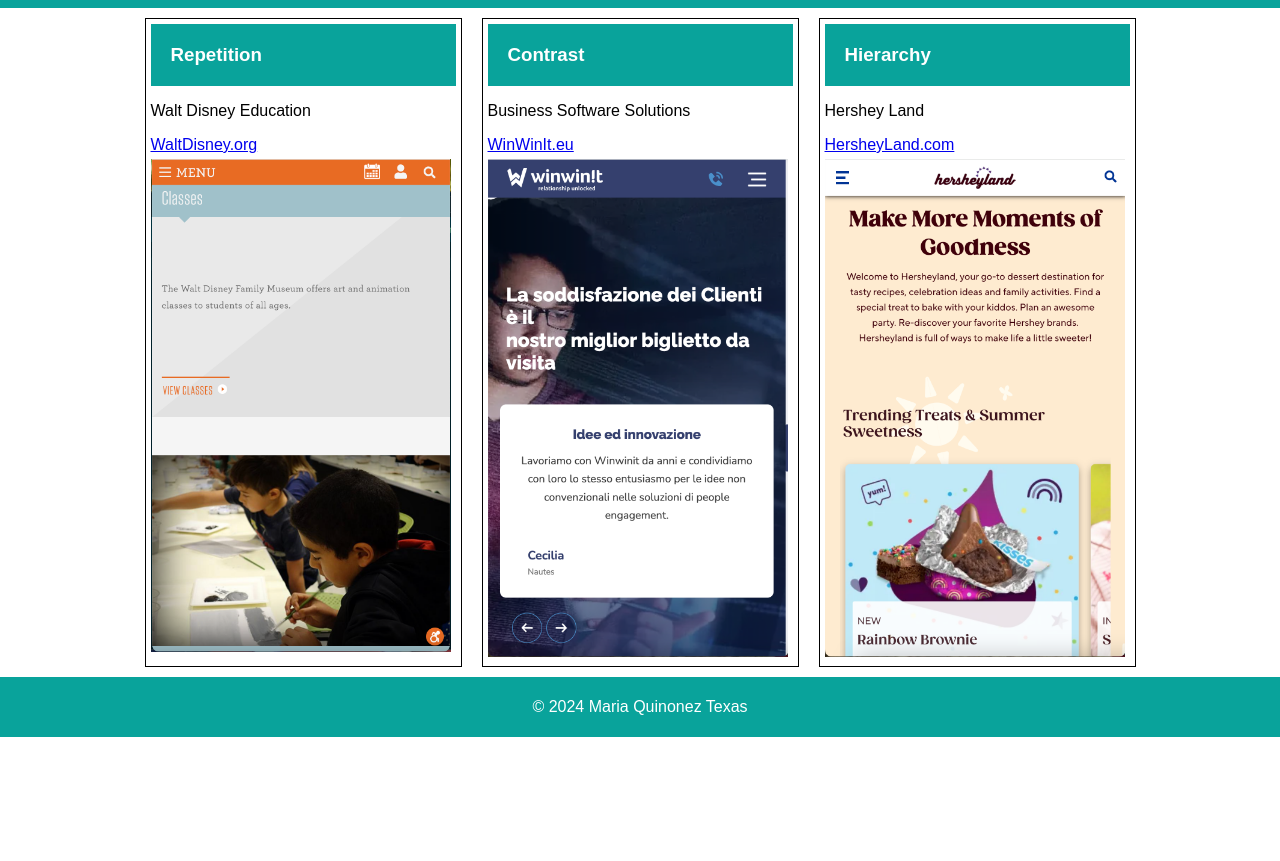
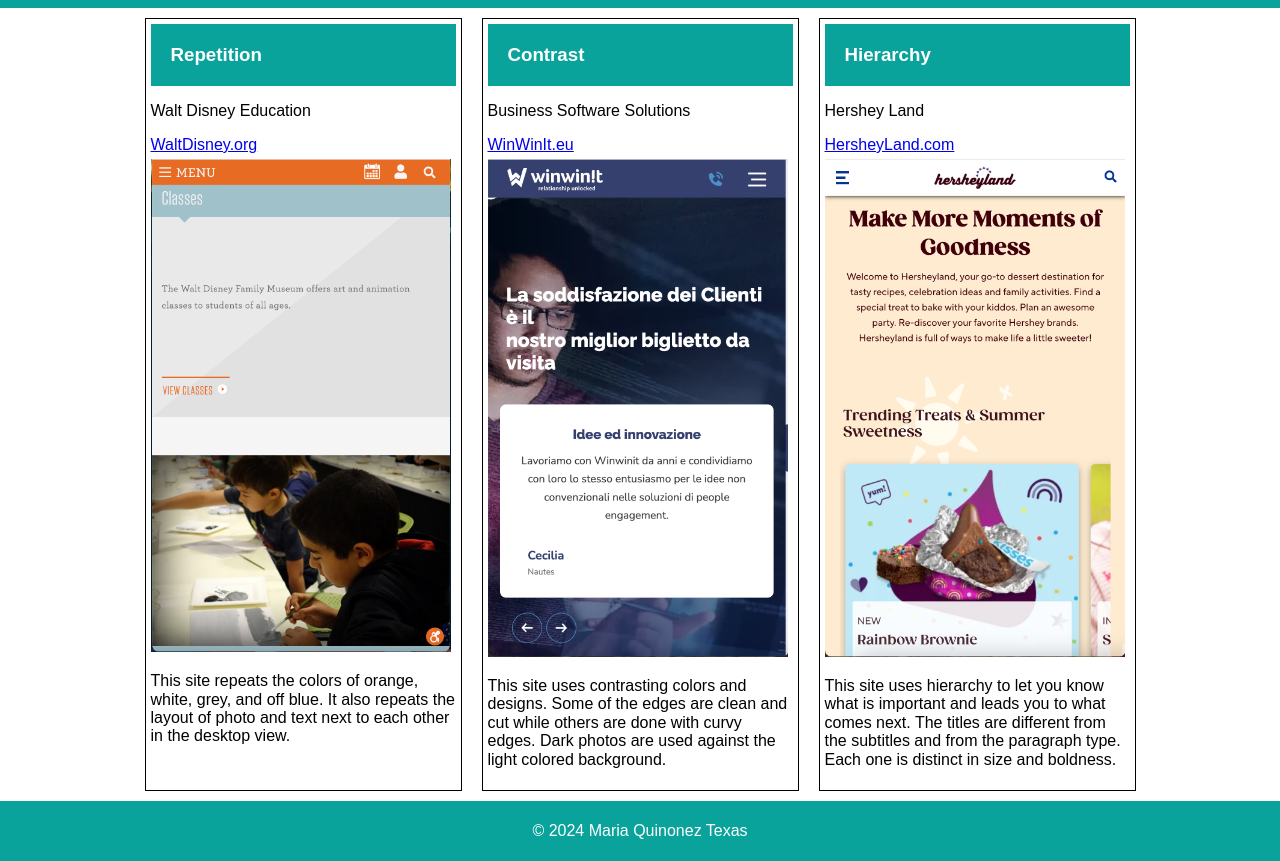
Before and after one commit to Miquinon/wdd230, a plain HTML site: page lesson2/design-principles.html in a window 1280 px wide. Shown: the part 139-1000 px from the top of the page. Before the commit the page ends 876 px from the top, so only its background shows below. Drawn offline with Linux system fonts and the light colour scheme.

Commit message:
added paragraph descriptions

```diff
--- a/lesson2/design-principles.html
+++ b/lesson2/design-principles.html
@@ -26,7 +26,9 @@
         <p>Walt Disney Education</p>
         <a href="https://www.waltdisney.org/education" target="_blank">WaltDisney.org</a><br>
         <img src="images/Disney.png" alt="mobile view of site">
-
+        <p>This site repeats the colors of orange, white, grey, and off blue. It also repeats the layout of photo
+            and text next to each other in the desktop view.
+        </p>
     </section>
 
     <section>
@@ -34,7 +36,9 @@
         <p>Business Software Solutions</p>
         <a href="https://www.winwinit.eu/" target="_blank">WinWinIt.eu</a><br>
         <img src="images/Win.png" alt="mobile view of site">
-
+        <p>This site uses contrasting colors and designs. Some of the edges are clean and cut while others are done
+            with curvy edges. Dark photos are used against the light colored background.
+        </p>
     </section>
 
     <section>
@@ -42,7 +46,9 @@
         <p> Hershey Land</p>
         <a href="https://www.hersheyland.com/" target="_blank">HersheyLand.com</a><br>
         <img src="images/Hershey.png" alt="mobile view of site">
-
+        <p>This site uses hierarchy to let you know what is important and leads you to what comes next. The titles
+            are different from the subtitles and from the paragraph type. Each one is distinct in size and boldness.
+        </p>
     </section>
 
 </main>
```
